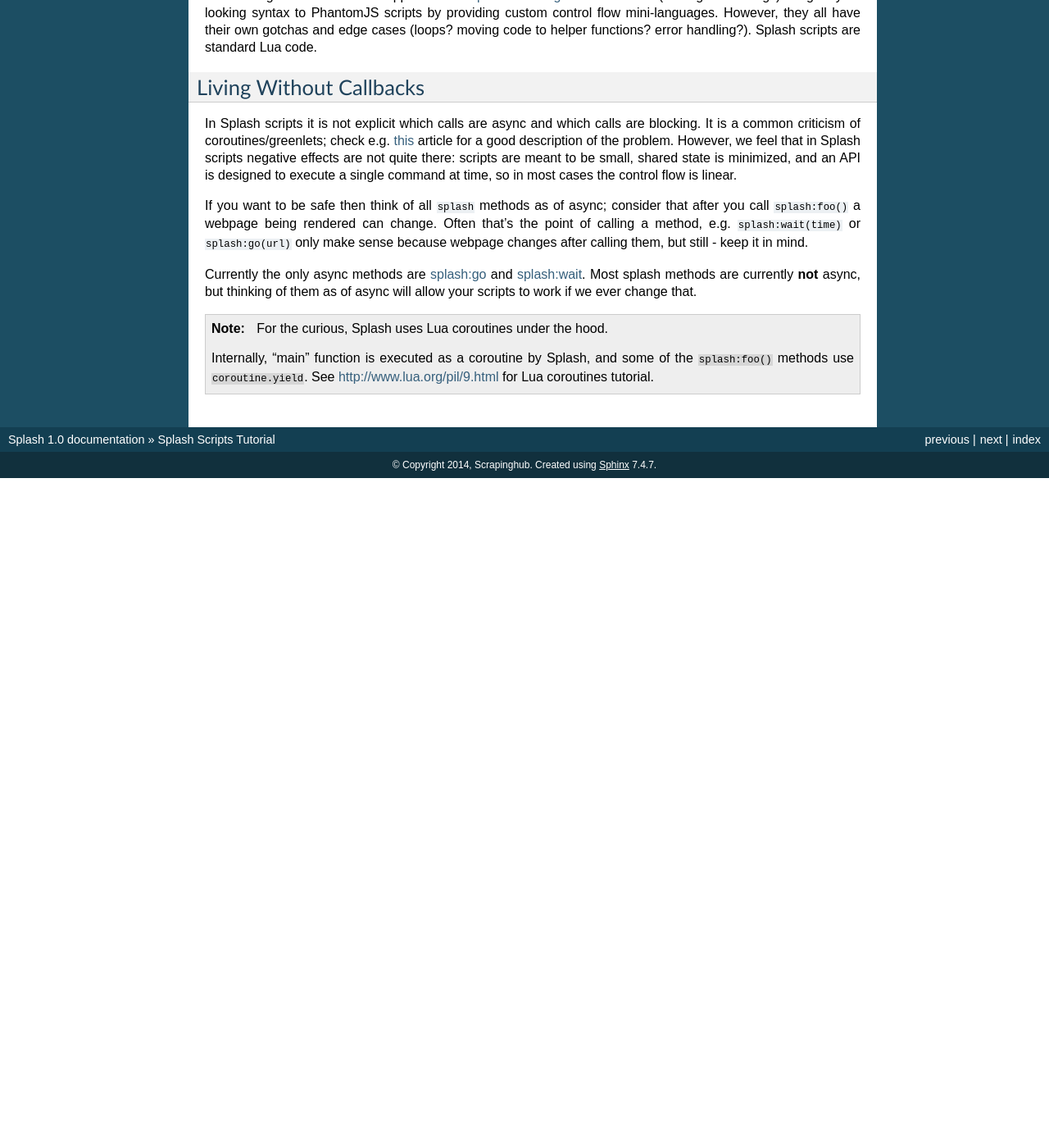
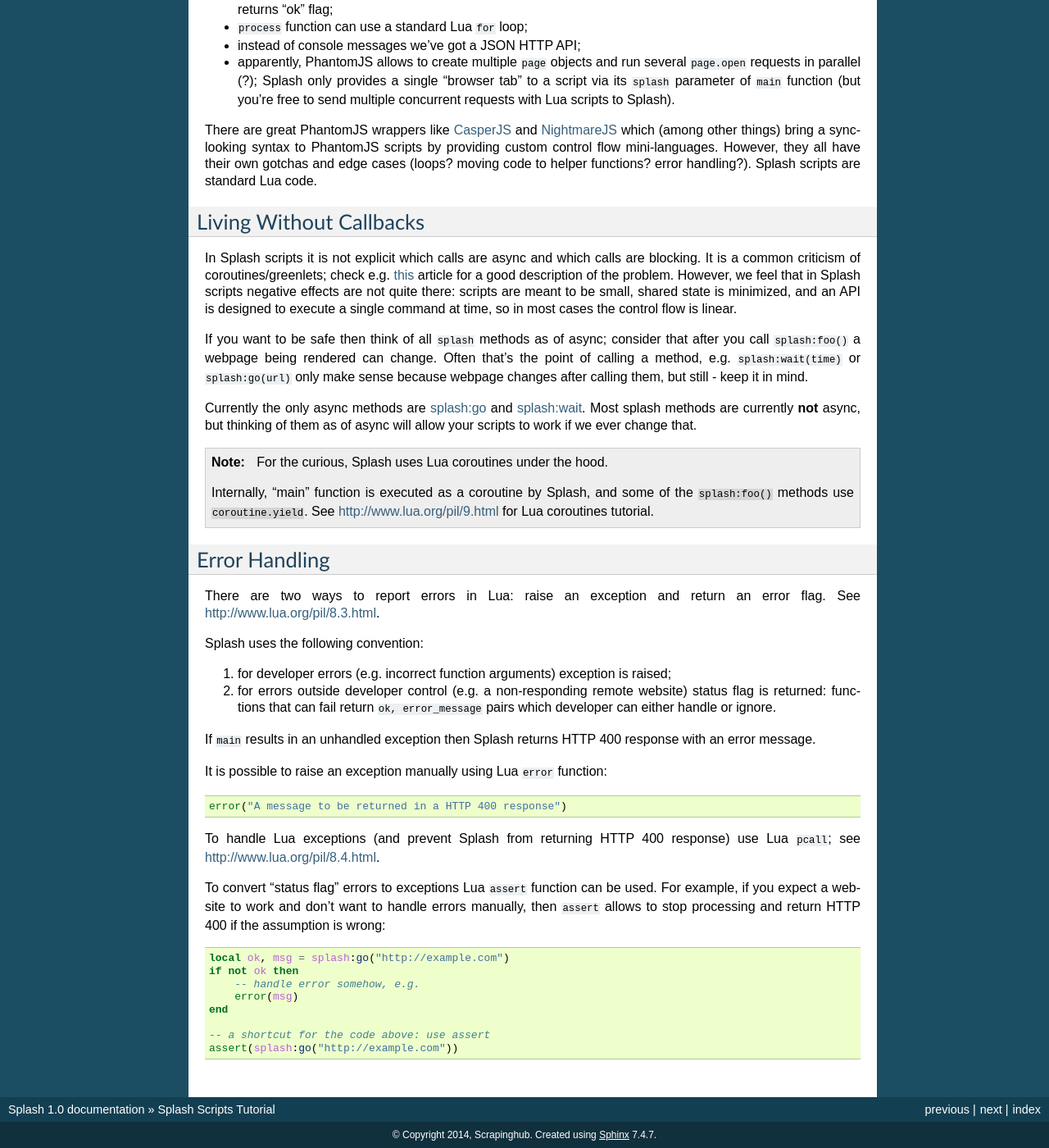
Before and after one commit to scrapinghub/splash, a Sphinx documentation site: the page built from docs/scripting-tutorial.rst, in a window 1280 px wide and 1400 px high, scrolled down 3384 px. Shown: the whole window at 82% size. Built offline with Sphinx 7.4.7, drawn with Linux system fonts in a browser that asks for light colours; before the commit the page ends 3967 px from its top, so only the background shows below that; some of the changed text lies outside the part shown.

Commit message:
DOC error handling docs; misc improvements

```diff
--- a/docs/scripting-ref.rst
+++ b/docs/scripting-ref.rst
@@ -12,14 +12,14 @@ splash:go
 ---------
 
 Go to url. This is similar to entering an URL in a browser
-address tab, pressing Enter and waiting until page loads.
+address bar, pressing Enter and waiting until page loads.
 
 **Signature:** ``ok, msg = splash.go(url, baseurl=nil)``
 
 **Parameters:**
 
 * url - URL to load;
-* baseurl - base URL to use;
+* baseurl - base URL to use. TODO: document me better.
 
 **Returns:** ``ok, msg`` pair. If ``ok`` is nil then error happened during
 page load, and ``msg`` contains a description of the error.
--- a/docs/scripting-tutorial.rst
+++ b/docs/scripting-tutorial.rst
@@ -75,6 +75,18 @@ Let's check it with curl::
 
     $ curl 'http://127.0.0.1:8050/render.lua?lua_source=function+main%28splash%29%0D%0A++return+%27hello%27%0D%0Aend'
     hello
+
+"main" function receives an object that allows to control the "browser tab".
+All Splash features are exposed using this object. By a convention, this
+argument is called "splash", but you are not required to follow this convention:
+
+.. code-block:: lua
+
+    function main(please)
+        please:go("http://example.com")
+        please:wait(0.5)
+        return "ok"
+    end
 
 API Overview
 ------------
@@ -261,3 +273,44 @@ of async will allow your scripts to work if we ever change that.
     Internally, "main" function is executed as a coroutine by Splash,
     and some of the ``splash:foo()`` methods use ``coroutine.yield``.
     See http://www.lua.org/pil/9.html for Lua coroutines tutorial.
+
+Error Handling
+--------------
+
+There are two ways to report errors in Lua: raise an exception and return
+an error flag. See http://www.lua.org/pil/8.3.html.
+
+Splash uses the following convention:
+
+1. for developer errors (e.g. incorrect function arguments) exception is raised;
+2. for errors outside developer control (e.g. a non-responding remote website)
+   status flag is returned: functions that can fail return ``ok, error_message``
+   pairs which developer can either handle or ignore.
+
+If ``main`` results in an unhandled exception then Splash returns HTTP 400
+response with an error message.
+
+It is possible to raise an exception manually using Lua ``error`` function:
+
+.. code-block:: lua
+
+    error("A message to be returned in a HTTP 400 response")
+
+To handle Lua exceptions (and prevent Splash from returning HTTP 400 response)
+use Lua ``pcall``; see http://www.lua.org/pil/8.4.html.
+
+To convert "status flag" errors to exceptions Lua ``assert`` function can be used.
+For example, if you expect a website to work and don't want to handle errors
+manually, then ``assert`` allows to stop processing and return HTTP 400
+if the assumption is wrong:
+
+.. code-block:: lua
+
+    local ok, msg = splash:go("http://example.com")
+    if not ok then
+        -- handle error somehow, e.g.
+        error(msg)
+    end
+
+    -- a shortcut for the code above: use assert
+    assert(splash:go("http://example.com"))
```
